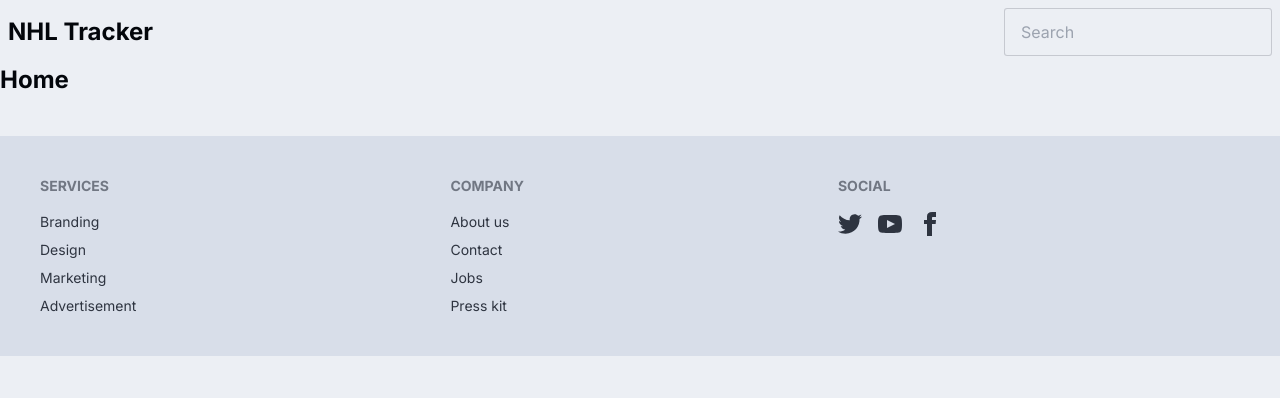
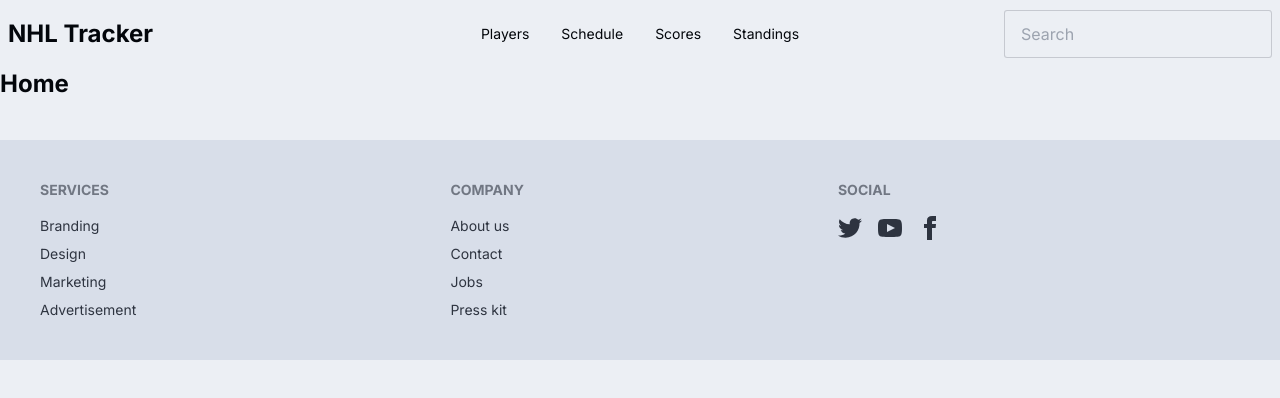
Before and after one commit to mdefeo/nhl.game.tracker, a Next.js app: page / in a window 1280 px wide. Shown: the top 398 px of the page. Built offline with nearby package versions, Linux system fonts and the light colour scheme.

Commit message:
Add nav back in and remove unused page

```diff
--- a/app/components/nav/NavBarClientSide.tsx
+++ b/app/components/nav/NavBarClientSide.tsx
@@ -61,6 +61,14 @@ const NavBarClientSide: React.FC = () => {
         </div>
         <h2 className="text-2xl font-bold">NHL Tracker</h2>
       </div>
+      <div className="navbar-center hidden lg:flex">
+        <ul className="menu menu-horizontal px-1">
+          <li className={isActive('/players')}><Link href="/players">Players</Link></li>
+          <li className={isActive('/schedule')}><Link href="/schedule">Schedule</Link></li>
+          <li className={isActive('/scores')}><Link href="/scores">Scores</Link></li>
+          <li className={isActive('/standings')}><Link href="/standings">Standings</Link></li>
+        </ul>
+      </div>
       <div className="navbar-end relative">
         <div className="form-control">
           <input
```
